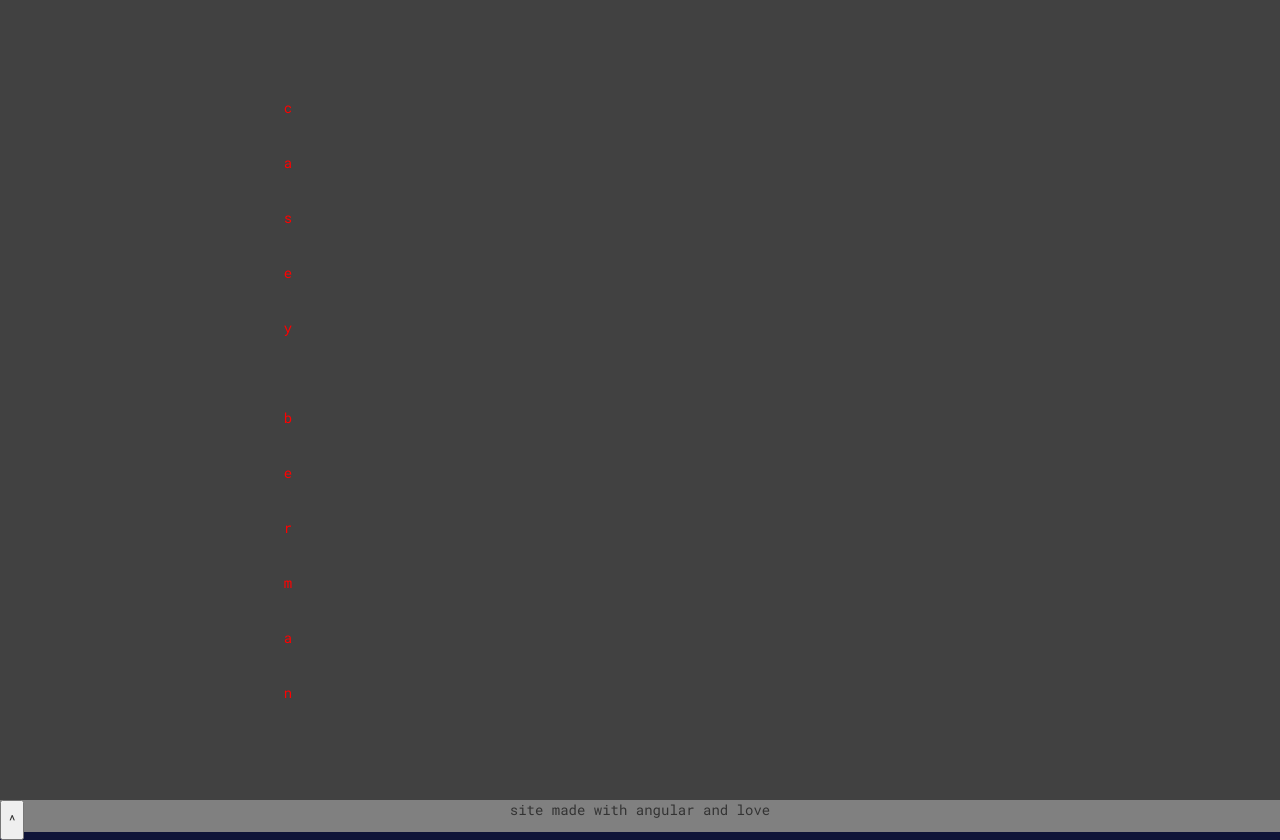
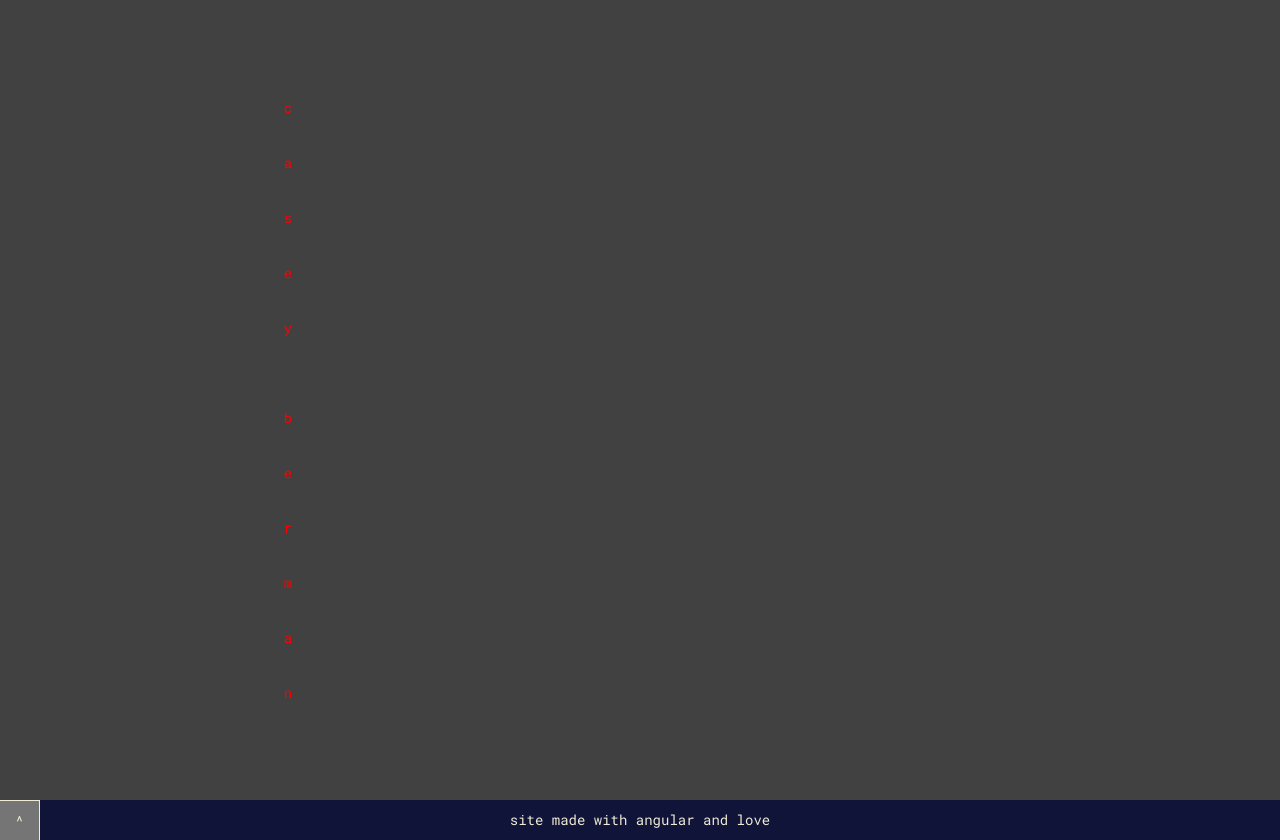
Before and after one commit to straubo/music_site, an Angular app: page /home in a window 1280 px wide. Built offline with nearby package versions, Linux system fonts and the light colour scheme; a web font is replaced by a local one.

Commit message:
went with all navy colorscheme. Edited footer slightly, haven't implemented audio player or video yet

```diff
--- a/src/app/footer-up.service.ts
+++ b/src/app/footer-up.service.ts
@@ -8,5 +8,6 @@ export class FooterUpService {
   footerUp: boolean = false;
   toggleFooter() {
     this.footerUp = !this.footerUp;
+    console.log("holy shet");
   }
 }
--- a/src/app/footer/footer.component.css
+++ b/src/app/footer/footer.component.css
@@ -1,13 +1,35 @@
 .footerBody {
-  background-color: grey;
-  height: 80%;
+  height: 100%;
+  /* border-top: 1px solid #f0ead6; */
 }
 
 .footerStatement {
   text-align: center;
+  margin: 0 auto;
+}
+.allButButton {
+  display: inline-flex;
+  flex-direction: column;
+  justify-content: center;
+  justify-items: center;
+  height: 100%;
+  /* width: calc(100% - 40px); */
+  width: 100%;
+  vertical-align: top;
+  text-align: center;
+  color: #f0ead6;
 }
 
 .yesNoFooterButton {
+  outline: none;
+  border: none;
+  border-top: 1px solid #f0ead6;
+  border-right: 1px solid #f0ead6;
+  background-color: rgb(117, 117, 117);
+  color: #f0ead6;
+  /* display: inline-block; */
   position: absolute;
-  height: 100%;
+  height: 40px;
+  vertical-align: top;
+  width: 40px;
 }
--- a/src/app/footer/footer.component.html
+++ b/src/app/footer/footer.component.html
@@ -1,9 +1,11 @@
 <div class="footerBody" [ngClass]="{ extendedFooter: footerUp }">
-  <div *ngIf="footerUp">trying more</div>
-  <div>
-    <button class="yesNoFooterButton" (click)="this.toggleFooter()">
-      ^
-    </button>
-    <div class="footerStatement">site made with angular and love</div>
+  <button class="yesNoFooterButton" (click)="this.timeToToggle()">
+    ^
+  </button>
+  <div class="allButButton">
+    <div *ngIf="footerUp" class="playerContainer">trying more</div>
+    <div>
+      <div class="footerStatement">site made with angular and love</div>
+    </div>
   </div>
 </div>
--- a/src/app/footer/footer.component.ts
+++ b/src/app/footer/footer.component.ts
@@ -10,8 +10,12 @@ import { Router } from "@angular/router";
 export class FooterComponent implements OnInit {
   footerUp: boolean;
 
-  constructor(footerUpService: FooterUpService, private router: Router) {
-    this.footerUp = footerUpService.footerUp;
+  constructor(
+    private footerUpService: FooterUpService,
+    private router: Router
+  ) {
+    // this.footerUp = footerUpService.footerUp;
+
     this.currentlyOnHome = true;
     router.events.subscribe(val => {
       if (val.hasOwnProperty("url")) {
@@ -23,14 +27,15 @@ export class FooterComponent implements OnInit {
       }
     });
   }
+  ngOnInit() {
+    this.footerUp = false;
+  }
   currentlyOnHome: boolean;
   timeToToggle() {
-    // footerUpService.toggleFooter();
+    // this.footerUpService.toggleFooter();
+    this.footerUp = !this.footerUp;
   }
 
-  ngOnInit() {
-    // this.footerUp = false;
-  }
   // triggerFooterUp() {
   //   this.footerUp = !this.footerUp;
   //   console.log(this.footerUp);
--- a/src/app/gigs/gigs.component.css
+++ b/src/app/gigs/gigs.component.css
@@ -8,7 +8,6 @@
   border-radius: 50%;
   height: 100px;
   width: 100px;
-  /* background-color: rgb(185, 3, 3); */
   text-align: center;
   margin: 30px;
   border: 2px solid black;
@@ -26,10 +25,10 @@
 .gigsContainer {
   /* height: 85vh; */
   height: 100%;
-  background-image: linear-gradient(black, black),
+  /* background-image: linear-gradient(black, black),
     url("../../assets/ob_korg1.jpg");
   background-size: cover;
-  background-blend-mode: saturation;
+  background-blend-mode: saturation; */
 }
 
 .innerGigsContainer {
--- a/src/app/navbar/navbar.component.css
+++ b/src/app/navbar/navbar.component.css
@@ -10,7 +10,7 @@
   height: 15vh;
   /* background-color: #292929; */
   background-color: #0f1438;
-  color: white;
+  color: #f0ead6;
   /* opacity: 0; */
   /* background-color: rgba(109, 109, 109, 0.459); */
   /* background-color: rgb(255, 236, 183); */
@@ -22,6 +22,7 @@
   text-decoration: none;
   outline: none;
   padding-top: 10px;
+  color: #f0ead6;
 }
 
 #totalNavBar div {
--- a/src/app/navbar/navbar.component.ts
+++ b/src/app/navbar/navbar.component.ts
@@ -9,7 +9,7 @@ import {
   query,
   stagger,
 } from "@angular/animations";
-import { url } from "inspector";
+// import { url } from "inspector";
 
 @Component({
   selector: "app-navbar",
@@ -20,7 +20,6 @@ import { url } from "inspector";
       state(
         "out",
         style({
-          // height: "0vh",
           marginTop: "-15vh",
           opacity: "0",
         })
@@ -28,7 +27,6 @@ import { url } from "inspector";
       state(
         "in",
         style({
-          // height: "15vh",
           marginTop: "0",
           opacity: "1",
         })
```
